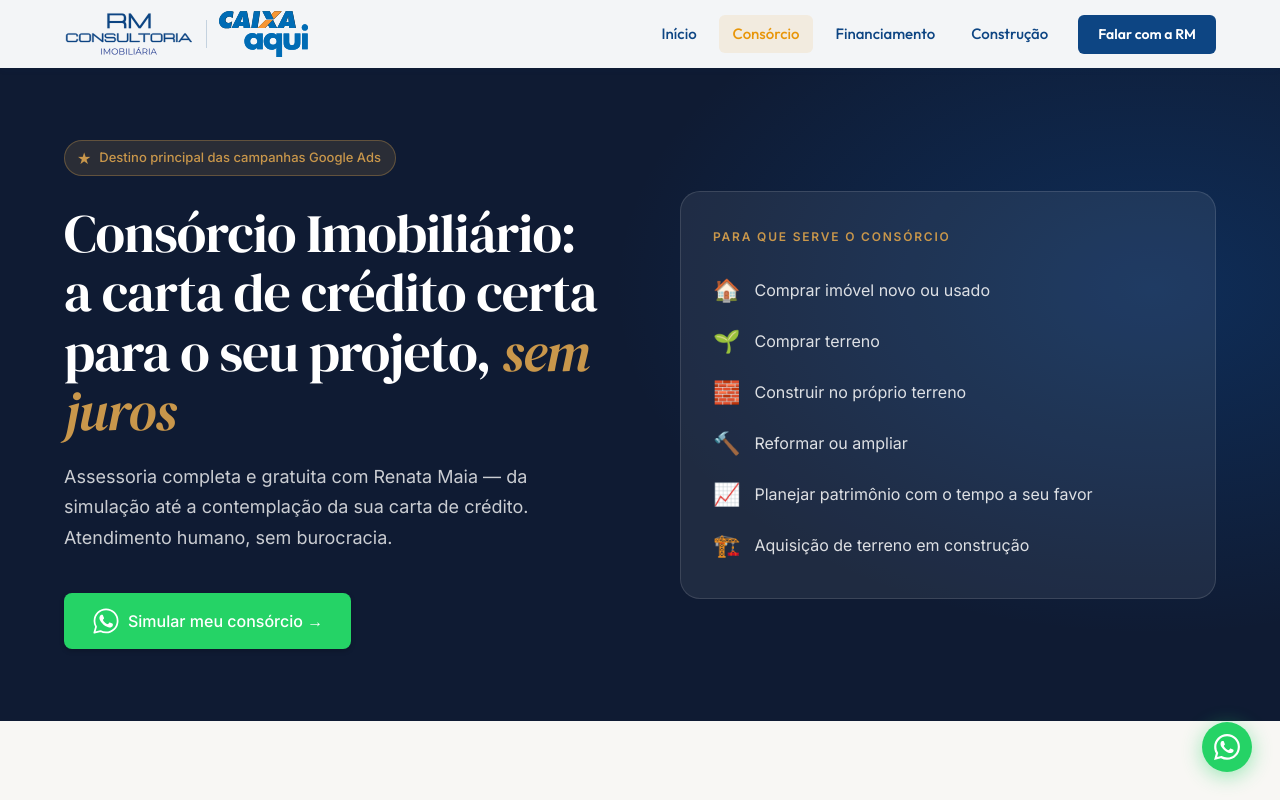
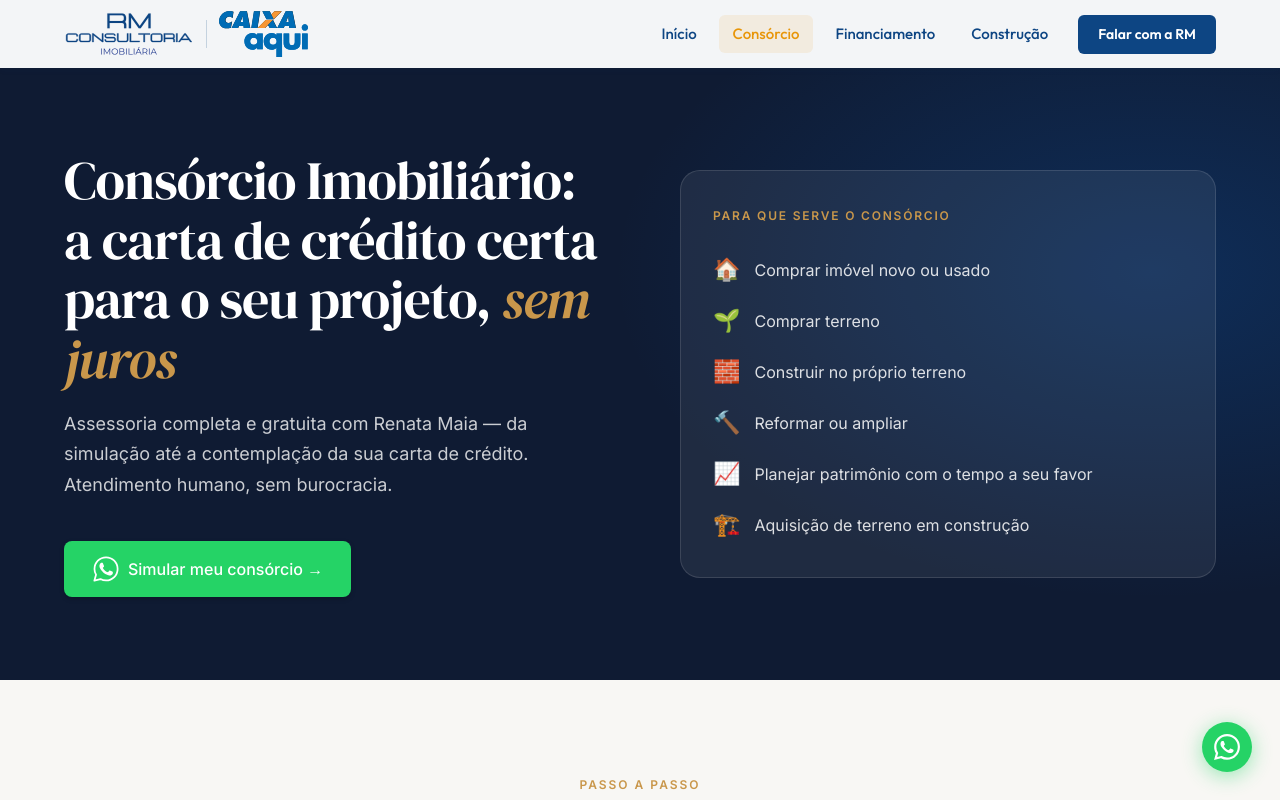
Before and after one commit to sabrinapupo21/rm-consultoria-site, a React (Vite) app: page /rm-consultoria-site/consorcio-imobiliario in a window 1280 px wide. Shown: the top 800 px of the page. Built offline with nearby package versions, Linux system fonts and the light colour scheme.

Commit message:
adicionado whitespace no btnprimary

```diff
--- a/src/pages/Consorcio.tsx
+++ b/src/pages/Consorcio.tsx
@@ -35,20 +35,6 @@ export default function Consorcio() {
             className="resp-grid"
           >
             <div>
-              <div style={badgeStyle}>
-                <span style={{ color: "#C9974B" }}>★</span>
-                <span
-                  style={{
-                    fontFamily: "Inter, sans-serif",
-                    fontWeight: 500,
-                    fontSize: 13,
-                    color: "#C9974B",
-                  }}
-                >
-                  Destino principal das campanhas Google Ads
-                </span>
-              </div>
-
               <h1
                 style={{
                   fontFamily: '"DM Serif Display", serif',
@@ -584,17 +570,6 @@ function FaqList({ items }: { items: { q: string; a: string }[] }) {
   );
 }
 
-const badgeStyle: React.CSSProperties = {
-  display: "inline-flex",
-  alignItems: "center",
-  gap: 8,
-  backgroundColor: "rgba(201,151,75,0.15)",
-  border: "1px solid rgba(201,151,75,0.35)",
-  borderRadius: 100,
-  padding: "5px 14px 5px 12px",
-  marginBottom: 28,
-};
-
 const sectionH2: React.CSSProperties = {
   fontFamily: "Fraunces, serif",
   fontWeight: 700,
@@ -620,4 +595,5 @@ const btnPrimary: React.CSSProperties = {
   cursor: "pointer",
   boxShadow: "0 2px 5px rgba(0, 0, 0, 0.2)",
   transition: "background-color 0.2s ease, transform 0.1s ease",
+  whiteSpace: "nowrap",
 };
--- a/src/pages/FinanciamentoConstrucao.tsx
+++ b/src/pages/FinanciamentoConstrucao.tsx
@@ -593,4 +593,5 @@ const btnPrimary: React.CSSProperties = {
   cursor: "pointer",
   boxShadow: "0 2px 5px rgba(0, 0, 0, 0.2)",
   transition: "background-color 0.2s ease, transform 0.1s ease",
+  whiteSpace: "nowrap",
 };
--- a/src/pages/FinanciamentoImobiliario.tsx
+++ b/src/pages/FinanciamentoImobiliario.tsx
@@ -503,4 +503,5 @@ const btnPrimary: React.CSSProperties = {
   cursor: "pointer",
   boxShadow: "0 2px 5px rgba(0, 0, 0, 0.2)",
   transition: "background-color 0.2s ease, transform 0.1s ease",
+  whiteSpace: "nowrap",
 };
--- a/src/pages/Home.tsx
+++ b/src/pages/Home.tsx
@@ -1636,6 +1636,7 @@ const btnPrimary: React.CSSProperties = {
   cursor: "pointer",
   boxShadow: "0 2px 5px rgba(0, 0, 0, 0.2)",
   transition: "background-color 0.2s ease, transform 0.1s ease",
+  whiteSpace: "nowrap",
 };
 
 const btnAmber: React.CSSProperties = {
```
